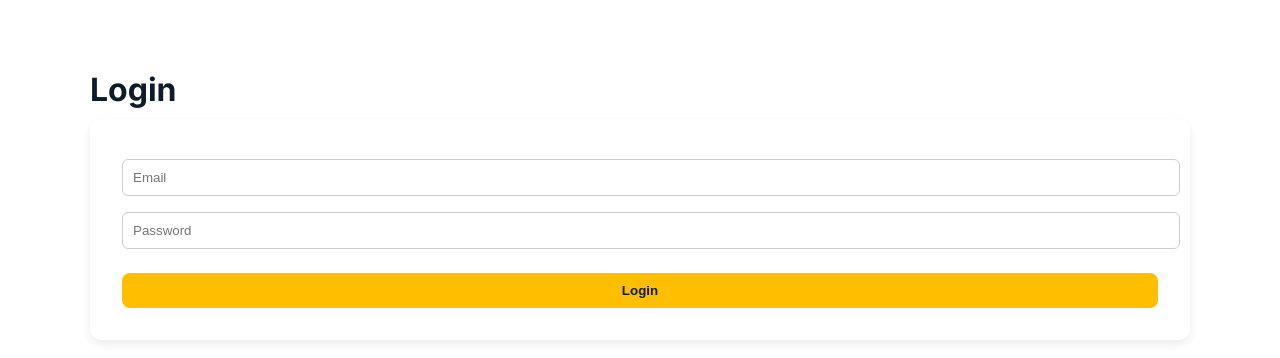
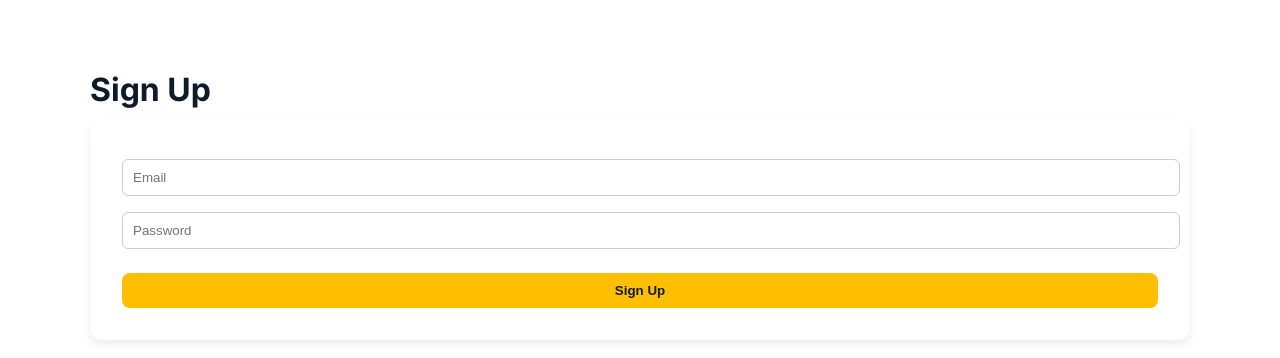
Before and after one commit to nextwaveaisuite/dropstacker-pro, a Next.js app: page /signup in a window 1280 px wide. Shown: the part 123-481 px from the top of the page. Built offline with nearby package versions, Linux system fonts and the light colour scheme.

Commit message:
signup.js

```diff
--- a/pages/signup.js
+++ b/pages/signup.js
@@ -1,12 +1,12 @@
 import { useState } from "react";
 import { useRouter } from "next/router";
 
-export default function Login() {
+export default function Signup() {
   const [email, setEmail] = useState("");
   const [password, setPassword] = useState("");
   const router = useRouter();
 
-  function handleLogin(e) {
+  function handleSignup(e) {
     e.preventDefault();
     localStorage.setItem("user", email);
     router.push("/dashboard");
@@ -14,13 +14,13 @@ export default function Login() {
 
   return (
     <div className="container">
-      <h1>Login</h1>
-      <form onSubmit={handleLogin}>
+      <h1>Sign Up</h1>
+      <form onSubmit={handleSignup}>
         <input type="email" placeholder="Email" value={email}
           onChange={(e) => setEmail(e.target.value)} required />
         <input type="password" placeholder="Password" value={password}
           onChange={(e) => setPassword(e.target.value)} required />
-        <button type="submit" style={{ width: "100%", marginTop: "1rem" }}>Login</button>
+        <button type="submit" style={{ width: "100%", marginTop: "1rem" }}>Sign Up</button>
       </form>
     </div>
   );
```
